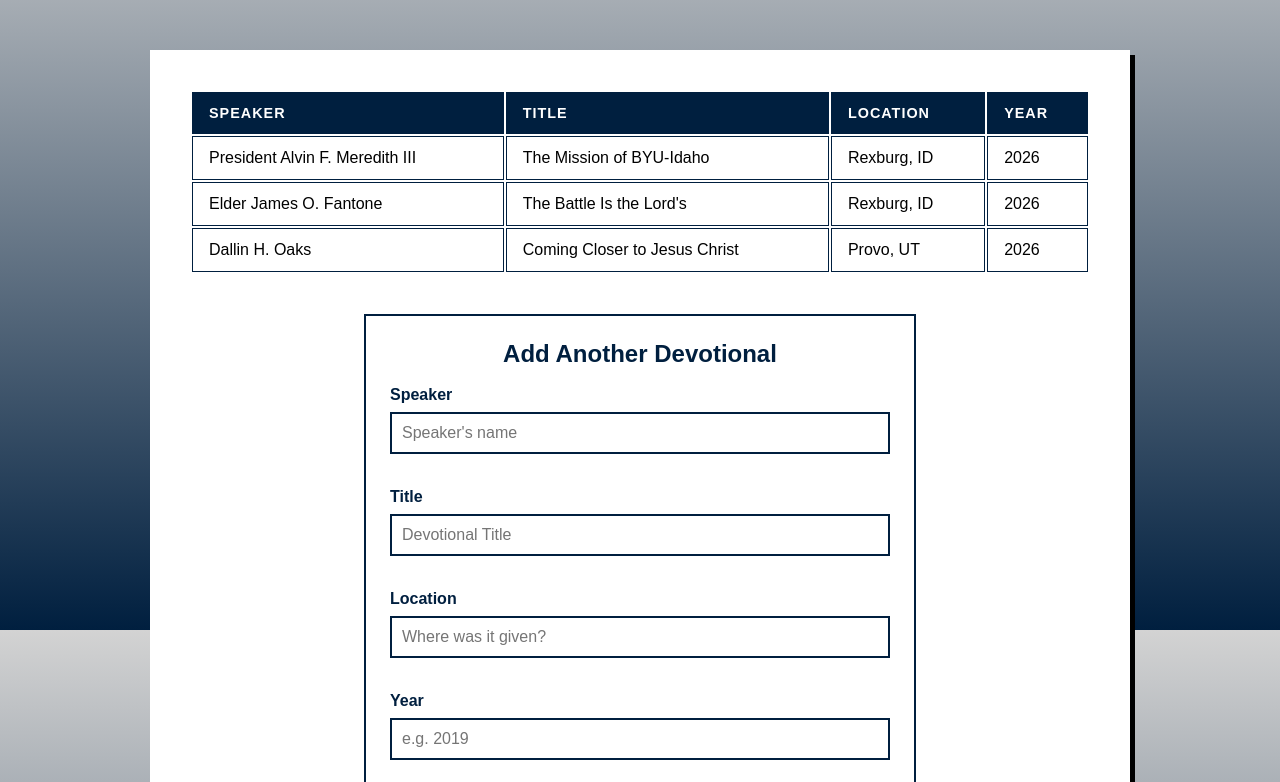
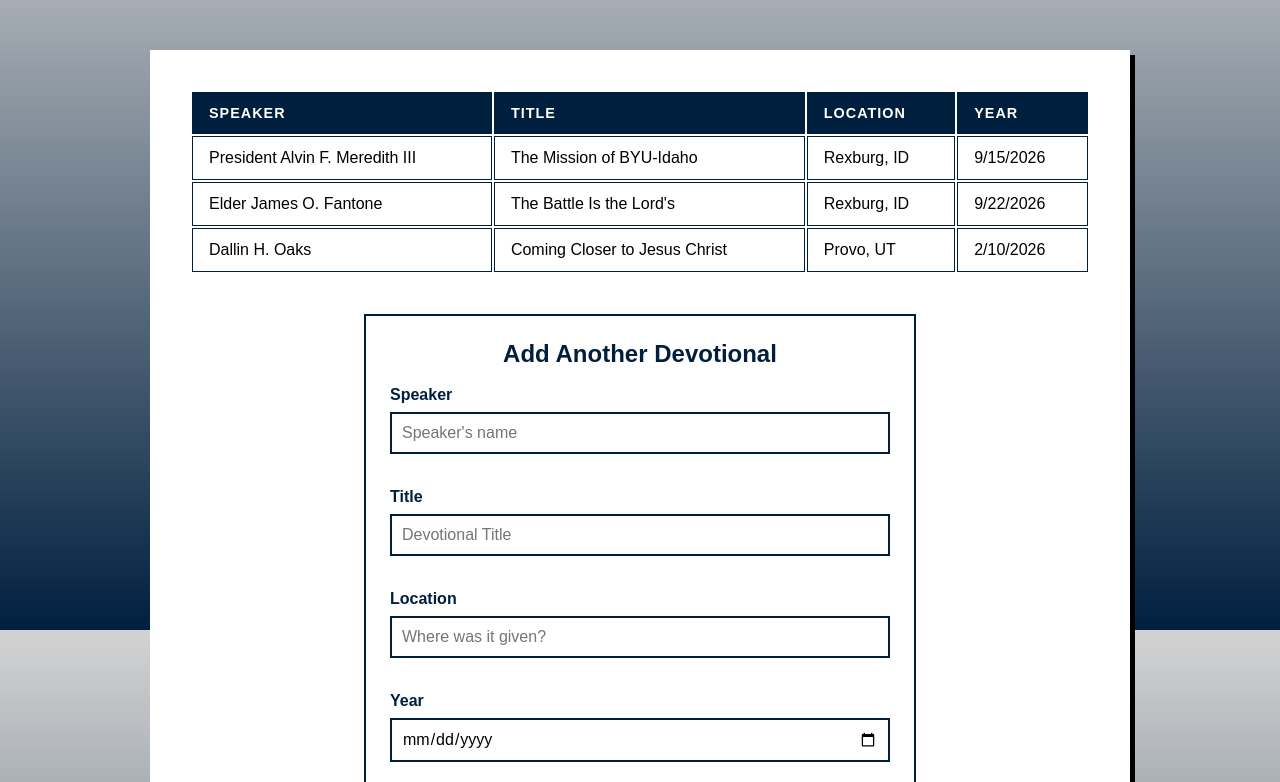
Before and after one commit to aktrujillo81/wdd130, a plain HTML site: page ice/favorite_devo/favdevo.html in a window 1280 px wide. Shown: the part 170-952 px from the top of the page. Drawn offline with Linux system fonts and the light colour scheme.

Commit message:
changed year to date for the table

```diff
--- a/ice/favorite_devo/favdevo.html
+++ b/ice/favorite_devo/favdevo.html
@@ -28,19 +28,19 @@
                 <td>President Alvin F. Meredith III</td>
                 <td>The Mission of BYU-Idaho</td>
                 <td>Rexburg, ID</td>
-                <td>2026</td>
+                <td>9/15/2026</td>
               </tr>
               <tr>
                 <td>Elder James O. Fantone</td>
                 <td>The Battle Is the Lord's</td>
                 <td>Rexburg, ID</td>
-                <td>2026</td>
+                <td>9/22/2026</td>
               </tr>
               <tr>
                 <td>Dallin H. Oaks</td>
                 <td>Coming Closer to Jesus Christ</td>
                 <td>Provo, UT</td>
-                <td>2026</td>
+                <td>2/10/2026</td>
               </tr>
             </tbody>
           </thead>
@@ -60,7 +60,7 @@
           <input type="text" id="location" name="location" placeholder="Where was it given?"><br>
 
           <label for="year">Year</label>
-          <input type="number" id="year" name="year" placeholder="e.g. 2019"><br>
+          <input type="date" id="date" name="date" placeholder="e.g. 6/2/2019"><br>
 
           <button type = "submit">Add Devotional</button>
         </form>
```
